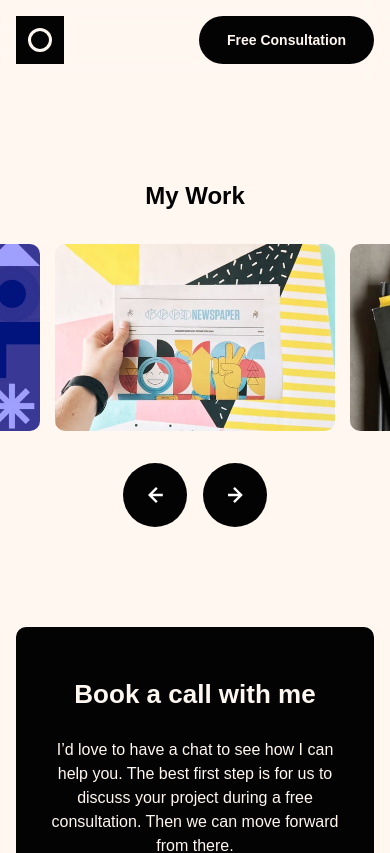
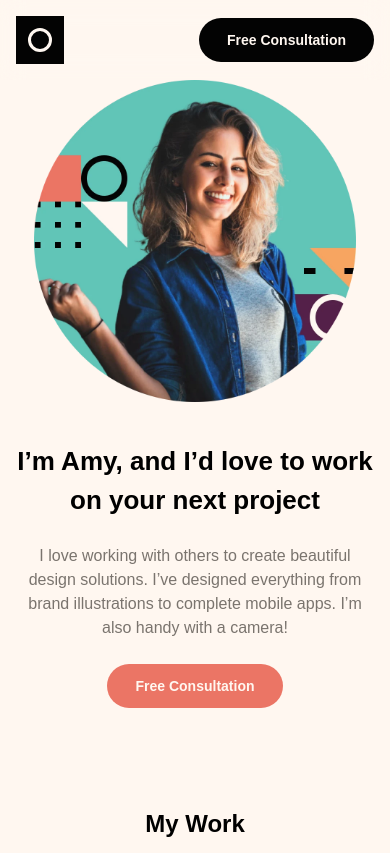
Before and after one commit to Orliland/Orliland, a React (Vite) app: page / in a window 390 px wide. Shown: the top 853 px of the page. Built offline with nearby package versions, Linux system fonts and the light colour scheme.

Commit message:
add hero mobile

```diff
--- a/src/App.jsx
+++ b/src/App.jsx
@@ -1,13 +1,17 @@
 import Carousel from "./layout/Carousel";
 import ContactCard from "./layout/ContactCard";
+import Hero from "./layout/Hero";
 import NavBar from "./layout/Navbar";
 
 function App() {
   return (
     <div className="bg-light-cream">
       <NavBar className="header" />
-      <Carousel />
-      <ContactCard />
+      <main className="flex flex-col gap-[100px] md:gap-[120px] lg:gap-[88px]">
+        <Hero />
+        <Carousel />
+        <ContactCard />
+      </main>
       <NavBar className="footer" />
     </div>
   );
--- a/src/layout/Carousel.jsx
+++ b/src/layout/Carousel.jsx
@@ -39,7 +39,7 @@ const Carousel = () => {
   };
 
   return (
-    <section className="my-[100px] flex flex-col items-center gap-8 overflow-hidden md:my-[120px] md:gap-14 lg:my-[88px]">
+    <section className="flex flex-col items-center gap-8 overflow-hidden md:gap-14">
       <h2 className="text-2xl font-bold">My Work</h2>
       <div
         className="grid grid-rows-1 gap-[15px]"
--- /dev/null
+++ b/src/layout/Hero.jsx
@@ -0,0 +1,27 @@
+import HeroImage from "../assets/image-amy.webp";
+import Button from "../components/Button";
+
+const Hero = () => {
+  // TODO: add tablet styles
+  // TODO: add desktop styles
+  return (
+    <section className="flex flex-col items-center gap-10 px-4 lg:mt-12">
+      <picture className="px-[18px]">
+        <img src={HeroImage} alt="Amy photo" />
+      </picture>
+      <div className="flex flex-col items-center gap-6 text-center">
+        <h2 className="text-[26px] font-bold">
+          I’m Amy, and I’d love to work on your next project
+        </h2>
+        <p className="text-base font-medium text-gray">
+          I love working with others to create beautiful design solutions. I’ve
+          designed everything from brand illustrations to complete mobile apps.
+          I’m also handy with a camera!
+        </p>
+        <Button className="secondary" />
+      </div>
+    </section>
+  );
+};
+
+export default Hero;
--- a/src/layout/NavBar.jsx
+++ b/src/layout/NavBar.jsx
@@ -7,7 +7,7 @@ const NavBar = ({ className = "header" }) => {
     <nav
       className={` ${className === "header" ? "sticky top-0 p-4 backdrop-blur-md md:px-10 md:py-[34px] lg:px-0" : ""} ${className === "footer" ? "px-4 pb-8 pt-10 md:px-10 md:py-14 lg:px-0 lg:pb-16 lg:pt-14" : ""} `}
     >
-      <div className="flex justify-between lg:mx-auto lg:w-9/12">
+      <div className="flex items-center justify-between lg:mx-auto lg:w-9/12">
         <img src={Logo} alt="logo" className="h-12 w-12" />
 
         <Button />
--- a/src/output.css
+++ b/src/output.css
@@ -676,6 +676,10 @@ video {
   gap: 15px;
 }
 
+.gap-\[100px\] {
+  gap: 100px;
+}
+
 .overflow-hidden {
   overflow: hidden;
 }
@@ -829,6 +833,10 @@ video {
     gap: 26px;
   }
 
+  .md\:gap-\[120px\] {
+    gap: 120px;
+  }
+
   .md\:px-10 {
     padding-left: 2.5rem;
     padding-right: 2.5rem;
@@ -893,6 +901,10 @@ video {
     margin-bottom: 88px;
   }
 
+  .lg\:mt-12 {
+    margin-top: 3rem;
+  }
+
   .lg\:w-9\/12 {
     width: 75%;
   }
@@ -907,6 +919,10 @@ video {
 
   .lg\:justify-between {
     justify-content: space-between;
+  }
+
+  .lg\:gap-\[88px\] {
+    gap: 88px;
   }
 
   .lg\:p-20 {
```
Also changed, not shown: 1 other file (tests, documents, lock files or other folders).
